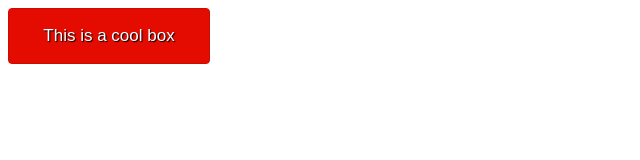
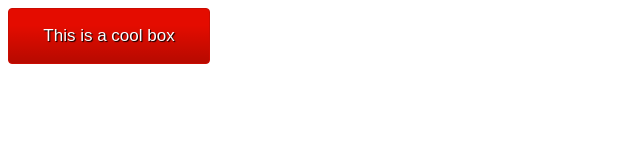
Before and after one commit to jasheloper/css-box-project, a plain HTML site: page index.html in a window 1280 px wide. Shown: the whole page, without its empty margins (0-640 px from the left). Drawn offline with Linux system fonts and the light colour scheme.

Commit message:
adds gradient

```diff
--- a/style.css
+++ b/style.css
@@ -9,9 +9,14 @@ html {
     font-size: 1.7rem;
     width: 200px;
     text-align: center;
-    background-color: #E40C00;
     color: white;
     text-shadow: 1px 1px 1px black;
     border-radius: 4px;
     border: 1px solid #c90c02;
+    background: linear-gradient(
+        to bottom,
+        rgba(0, 0, 0, 0) 30%,
+        rgba(0, 0, 0, 0.2)
+    );
+    background-color: #E40C00;
   }
```
